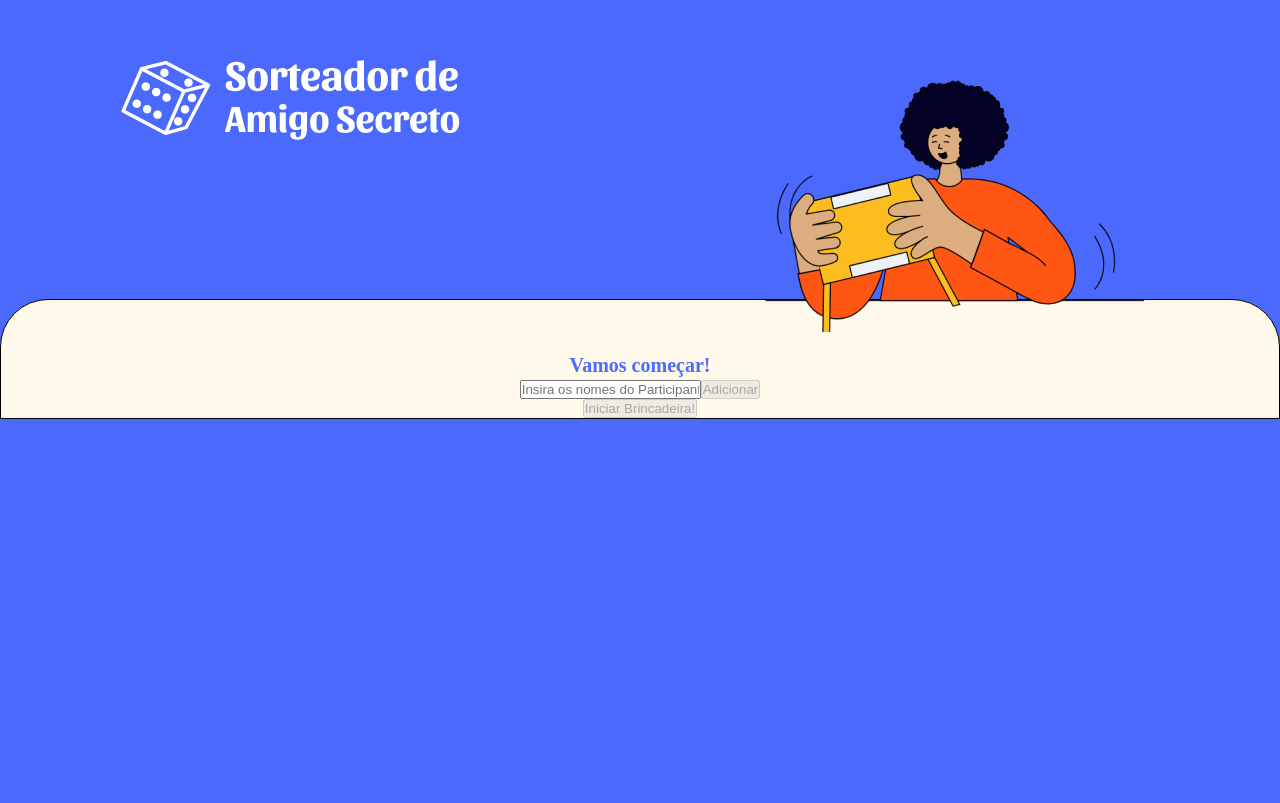
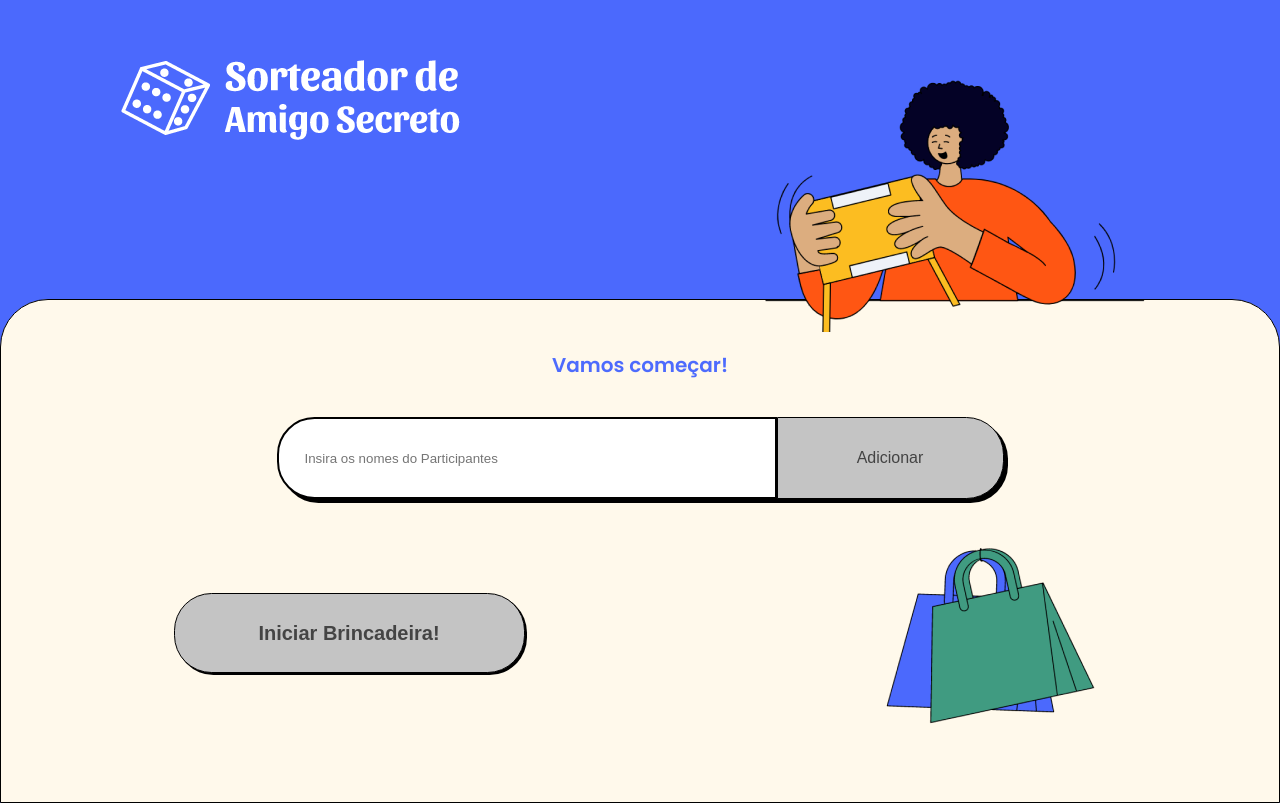
Before and after one commit to diasrafael1/sorteador-amigo-secreto, a React (Create React App) app: page / in a window 1280 px wide. Shown: the part 101-904 px from the top of the page. Before the commit the page ends 800 px from the top, so only its background shows below. Built offline with nearby package versions, Linux system fonts and the light colour scheme.

Commit message:
Feita a estilização da página Home e seus respectivos testes.

```diff
--- a/src/components/Footer/index.tsx
+++ b/src/components/Footer/index.tsx
@@ -1,18 +1,23 @@
 import { useNavigate } from "react-router-dom";
 import useListPeoples from "../../state/hooks/useListPeoples";
+import Sacolas from "../../assets/sacolas.png";
+import { FooterContainer } from "./styles";
+import { Button } from "../../styles/defaultStyles";
 
 export default function Footer() {
   const listPeoples = useListPeoples();
   const navigate = useNavigate();
 
   return (
-    <footer>
-      <button
+    <FooterContainer>
+      <Button
         disabled={listPeoples.length < 3}
         onClick={() => navigate("/sorteio")}
       >
         Iniciar Brincadeira!
-      </button>
-    </footer>
+      </Button>
+
+      <img src={Sacolas} alt="Imagem de sacolas" />
+    </FooterContainer>
   );
 }
--- /dev/null
+++ b/src/components/Footer/styles.ts
@@ -0,0 +1,41 @@
+import styled from "styled-components";
+
+export const FooterContainer = styled.footer`
+  display: flex;
+  flex-direction: column;
+  align-items: center;
+
+  button {
+    width: 15.5rem;
+    height: 6.4rem;
+  }
+
+  img {
+    margin: 2.4rem 0;
+    width: 12.7rem;
+    height: 9.8rem;
+  }
+
+  @media (min-width: 1024px) {
+    width: 100%;
+    flex-direction: row;
+    justify-content: space-around;
+    margin-bottom: 7.8rem;
+
+    button {
+      margin: 0;
+      width: 35.1rem;
+      height: 8rem;
+
+      font-weight: 600;
+      font-size: 2rem;
+      line-height: 3rem;
+    }
+
+    img {
+      margin: 0;
+      width: 23.7rem;
+      height: 18.3rem;
+    }
+  }
+`;
--- a/src/components/Form/index.tsx
+++ b/src/components/Form/index.tsx
@@ -1,6 +1,8 @@
 import { FormEvent, useRef, useState } from "react";
 import useAddPerson from "../../state/hooks/useAddPerson";
 import useErrorMessage from "../../state/hooks/useErrorMessage";
+import { Button } from "../../styles/defaultStyles";
+import { FormContainer } from "./styles";
 
 export default function Form() {
   const addPerson = useAddPerson();
@@ -16,7 +18,8 @@ export default function Form() {
   }
 
   return (
-    <form onSubmit={SubmitAddPerson}>
+    <>
+      <FormContainer onSubmit={SubmitAddPerson}>
         <input
           type="text"
           placeholder="Insira os nomes do Participantes"
@@ -24,8 +27,9 @@ export default function Form() {
           onChange={(e) => setName(e.target.value)}
           ref={inputRef}
         />
-      <button disabled={!name}>Adicionar</button>
+        <Button disabled={!name}>Adicionar</Button>
+      </FormContainer>
       {errorMessage && <p role="alert">{errorMessage}</p>}
-    </form>
+    </>
   );
 }
--- /dev/null
+++ b/src/components/Form/styles.ts
@@ -0,0 +1,48 @@
+import styled from "styled-components";
+
+export const FormContainer = styled.form`
+  display: flex;
+  flex-direction: column;
+  margin-top: 3.7rem;
+
+  input {
+    width: 32.8rem;
+    height: 4.8rem;
+    background: #ffffff;
+    border: 1px solid #000000;
+    box-shadow: 2px 2px 4px rgba(0, 0, 0, 0.2);
+    border-radius: 37.5px;
+    padding: 2.6rem;
+    margin-bottom: 0.8rem;
+
+    :focus {
+      outline: 0;
+    }
+  }
+
+  button {
+    width: 15.5rem;
+    height: 4.8rem;
+  }
+
+  @media (min-width: 1024px) {
+    flex-direction: row;
+
+    input {
+      border-top-right-radius: 0;
+      border-bottom-right-radius: 0;
+      width: 50rem;
+      height: 8.2rem;
+      border: 2px solid #000000;
+      box-shadow: 4px 4px 0px #000000;
+    }
+
+    button {
+      border-top-left-radius: 0;
+      border-bottom-left-radius: 0;
+      width: 22.7rem;
+      height: 8.2rem;
+      box-shadow: 4px 4px 0px #000000;
+    }
+  }
+`;
--- a/src/components/Header/styles.ts
+++ b/src/components/Header/styles.ts
@@ -11,7 +11,7 @@ export const HeaderContainer = styled.header`
   .logoSmall {
     width: 18.6rem;
     height: 15.7rem;
-    margin-bottom: 13%;
+    margin-bottom: 30%;
   }
   .person {
     position: absolute;
--- a/src/components/ListPeoples/index.tsx
+++ b/src/components/ListPeoples/index.tsx
@@ -1,14 +1,13 @@
 import useListPeoples from "../../state/hooks/useListPeoples";
+import { List } from "./styles";
 
 export default function ListPeoples() {
   const list = useListPeoples();
   return (
-    <div>
-      <ul>
-        {list.map((item) => (
-          <li key={item}>{item}</li>
-        ))}
-      </ul>
-    </div>
+    <List>
+      {list.map((item) => (
+        <li key={item}>{item}</li>
+      ))}
+    </List>
   );
 }
--- /dev/null
+++ b/src/components/ListPeoples/styles.ts
@@ -0,0 +1,8 @@
+import styled from "styled-components";
+
+export const List = styled.ul`
+  margin: 1.7rem 0;
+  li {
+    list-style: none;
+  }
+`;
--- a/src/index.css
+++ b/src/index.css
@@ -11,4 +11,5 @@ html {
 body {
   font-size: 1.6rem;
   background: #4b69fd;
+  font-family: "Poppins";
 }
--- a/src/pages/Home/index.tsx
+++ b/src/pages/Home/index.tsx
@@ -2,6 +2,7 @@ import Card from "../../components/Card";
 import Footer from "../../components/Footer";
 import Form from "../../components/Form";
 import Header from "../../components/Header";
+import ListPeoples from "../../components/ListPeoples";
 
 export default function Home() {
   return (
@@ -10,6 +11,7 @@ export default function Home() {
       <Card>
         <h1>Vamos começar!</h1>
         <Form />
+        <ListPeoples />
         <Footer />
       </Card>
     </>
--- /dev/null
+++ b/src/styles/defaultStyles.ts
@@ -0,0 +1,22 @@
+import styled from "styled-components";
+
+export const Button = styled.button`
+  margin: 0 auto;
+  background: rgba(254, 101, 43, 0.99);
+  mix-blend-mode: normal;
+  mix-blend-mode: normal;
+  border: 1px solid #000000;
+  box-shadow: 2px 2px 0px #000000;
+  border-radius: 3.75rem;
+  cursor: pointer;
+
+  font-weight: 400;
+  font-size: 16px;
+  line-height: 24px;
+  color: #ffffff;
+
+  :disabled {
+    background: #c4c4c4;
+    color: #444444;
+  }
+`;
```
Also changed, not shown: 1 other file (tests, documents, lock files or other folders). Lines whose indentation alone changed are shown as unchanged.
